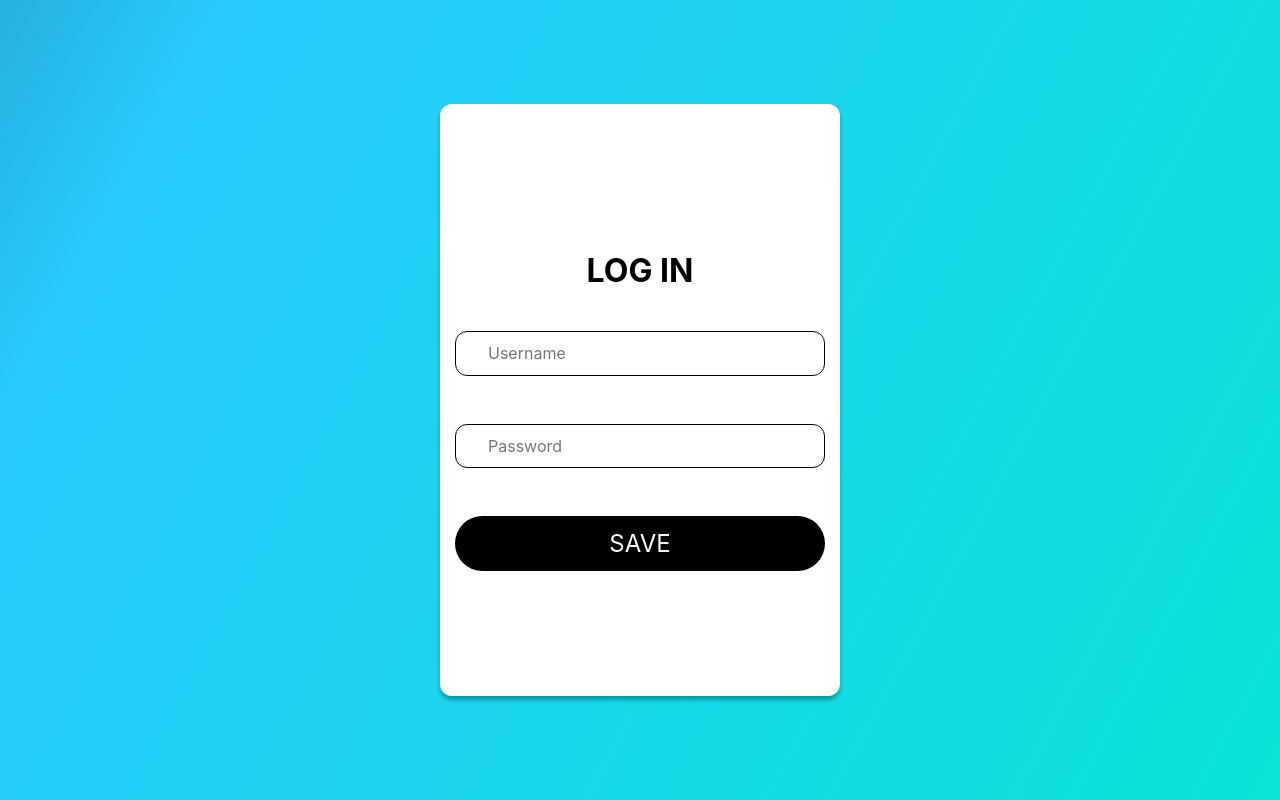
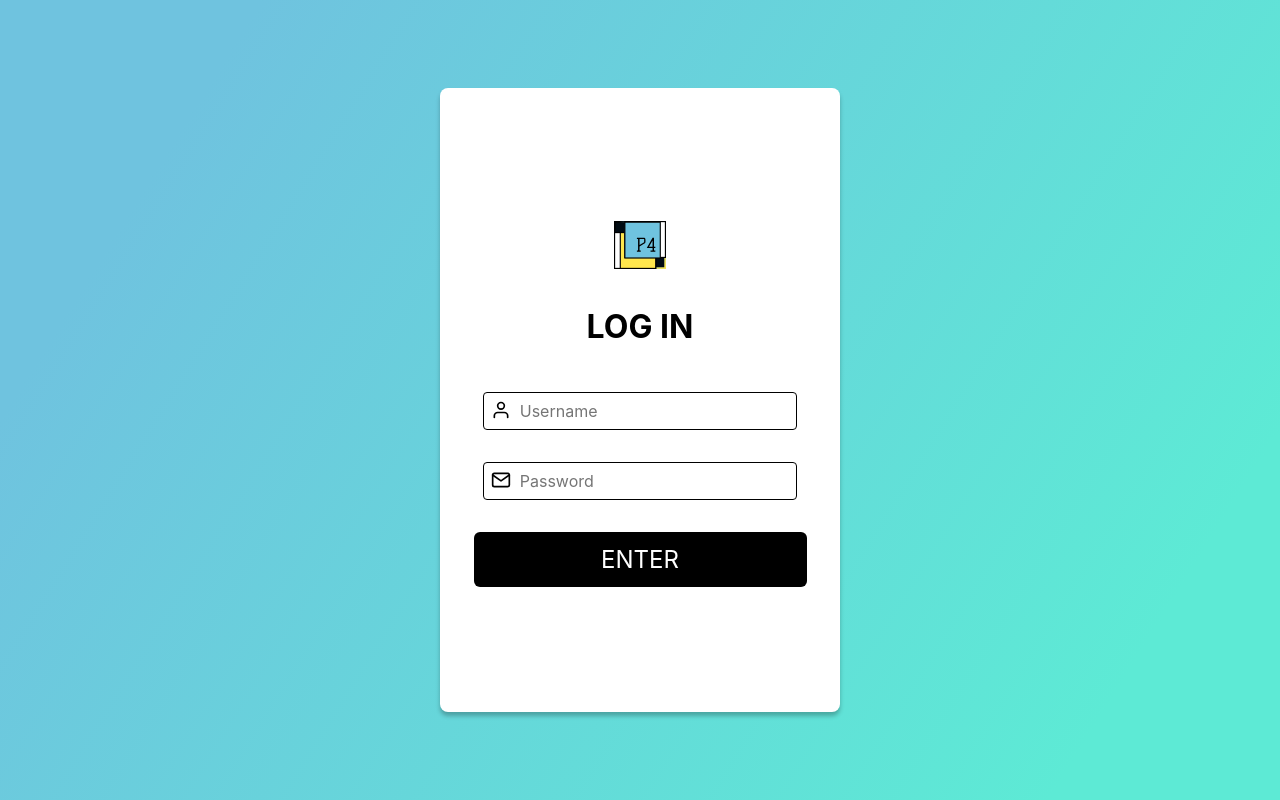
Before and after one commit to joequich/project4, a React (Create React App) app in the folder client/: page / in a window 1280 px wide. Built offline with nearby package versions, Linux system fonts and the light colour scheme.

Commit message:
modified login styles

```diff
--- a/client/package.json
+++ b/client/package.json
@@ -14,6 +14,7 @@
     "dayjs": "^1.10.5",
     "react": "^17.0.2",
     "react-dom": "^17.0.2",
+    "react-feather": "^2.0.9",
     "react-scripts": "4.0.3",
     "typescript": "^4.3.2",
     "web-vitals": "^1.1.2"
--- a/client/src/App.tsx
+++ b/client/src/App.tsx
@@ -1,5 +1,7 @@
 import { FormEvent } from "react";
 import { useForm } from "./hooks/useForm";
+import { User as UserIcon, Mail as MailIcon } from 'react-feather';
+import logo from './assets/logo.svg';
 
 interface FormValues {
     username?: string;
@@ -23,21 +25,34 @@ const App = () => {
         <div className="login-container">
             <div className="login-wrapper">
                 <form onSubmit={handleSubmit}>
-                    <h1>LOG IN</h1>
+                    <div className="logo">
+                        <img src={logo} alt="" style={{height: '48px'}}/>
+                    </div>
+                    <h1 className="headling">LOG IN</h1>
                     <br />
-                    <div className="input-wrapper mb-md">
-                        <input type="text" name="username" className="form-control" placeholder="Username" aria-placeholder="Your user name" autoComplete="off"
+                    <div className="input-wrapper mb-sm">
+                        <div className="input-container">
+                            <div className="input-icon">
+                                <UserIcon color="black" size={20} />
+                            </div>
+                            <input type="text" name="username" className="input-field" placeholder="Username" aria-placeholder="Your user name" autoComplete="off"
                                 value={username}
                                 onChange={handleInputChange}
                             />
                         </div>
-                    <div className="input-wrapper mb-md">
-                        <input type="password" name="password" className="form-control" placeholder="Password" aria-placeholder="Your password" autoComplete="off"
+                    </div>
+                    <div className="input-wrapper mb-sm">
+                        <div className="input-container">
+                            <div className="input-icon">
+                                <MailIcon color="black" size={20} />
+                            </div>
+                            <input type="password" name="password" className="input-field" placeholder="Password" aria-placeholder="Your password" autoComplete="off"
                                 value={password}
                                 onChange={handleInputChange}
                             />
                         </div>
-                    <button type="submit" className="button button-login">Save</button>
+                    </div>
+                    <button type="submit" className="button button-login">ENTER</button>
                 </form>
             </div>
         </div>
--- a/client/src/style.css
+++ b/client/src/style.css
@@ -16,7 +16,7 @@ body {
 
 .login-container{
   background: rgb(0,0,0);
-  background: linear-gradient(298.43deg, #0AE3D6 1.27%, #28CBFF 86.1%, #25B2E0 98.89%);
+  background: linear-gradient(301.99deg, #5DEAD5 12.97%, #6FC3DF 85.31%, #6FC3DF 96.23%);
   text-align: center;
   display: flex;
   flex-wrap: wrap;
@@ -34,8 +34,8 @@ body {
   overflow: hidden;
   padding-top: 10%;
   padding-bottom: 10%;
-  box-shadow: 0px 4px 4px rgba(0, 0, 0, 0.31);
-  border-radius: 12px;
+  box-shadow: 0px 4px 4px rgba(0, 0, 0, 0.25);
+  border-radius: 8px;
   padding-left: 15px;
   padding-right: 15px;
 }
@@ -44,14 +44,15 @@ body {
   background-color: #000;
   color: #fff;
   border: none;
-  border-radius: 100px;
+  border-radius: 6px;
   font-family: inherit;
   font-size: 1.5rem;
   text-transform: uppercase;
   padding: .8rem 3rem;
   cursor: pointer;
   transition: all .2s;
-  width: 100%;
+  width: 90%;
+
 }
 
 .button:hover {
@@ -66,14 +67,44 @@ body {
   margin-bottom: 3em;
 }
 
-input {
+.input-field {
   font-family: inherit;
   font-size: inherit;
   color: inherit;
   background-color: rgb(255, 255, 255);
   border: 1px solid #000;
-  padding: .7em 2em;
-  border-radius: 12px;
+  padding: 8px 15px 8px 36px;
+  border-radius: 4px;
+  transition: all .2s;
   width: 100%;
-  transition: all .2s;
 }
+
+.input-field:focus {
+  border: 2px solid cyan;
+}
+
+.input-container {
+  position: relative;
+  display: inline-block;
+  width: 85%;
+}
+
+.input-container .input-icon{
+  position: absolute;
+  left: 8px;
+  top: 8px;
+}
+
+.headling {
+  font-size: 32px;
+  line-height: 48px;
+}
+
+
+.logo {
+  background-color: white;
+  padding: 8px;
+  height: 100%;
+  box-sizing: border-box;
+  border-radius: 5px;
+}
```
Also changed, not shown: client/src/assets/logo.svg (added), 1 other file (tests, documents, lock files or other folders). Lines whose indentation alone changed are shown as unchanged.
